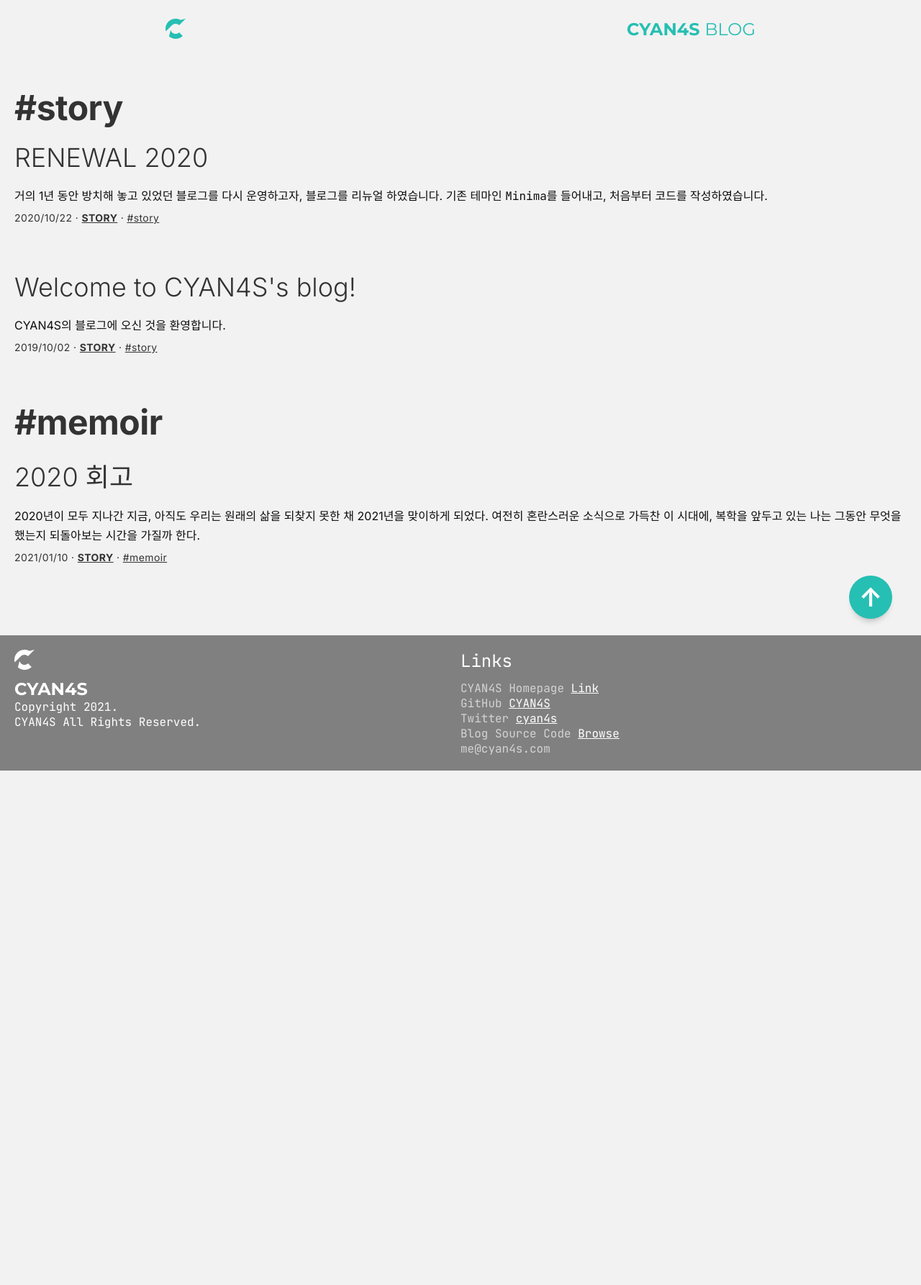
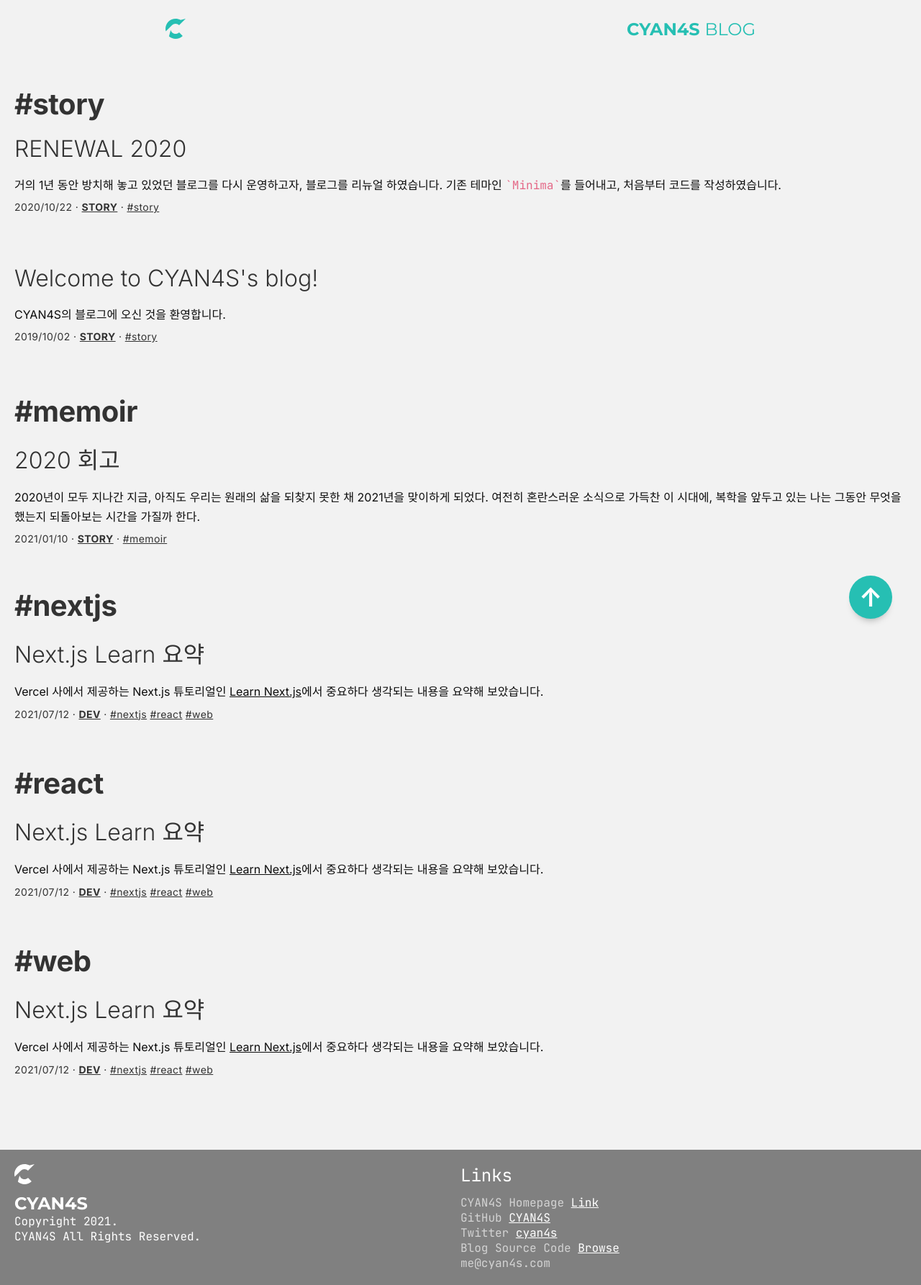
Before and after one commit to CYAN4S/blog, a Jekyll site: the page built from tags.html, in a window 1280 px wide. Shown: the whole page at 72% size. Built offline with Jekyll 4.4.1, drawn with Linux system fonts in a browser that asks for light colours; before the commit the page ends 1071 px from its top, so only the background shows below that; some of the changed lines change nothing that is shown.

Commit message:
Add post 20210712

````diff
--- /dev/null
+++ b/_posts/2021-07-12-nextjs-learn.md
@@ -0,0 +1,412 @@
+---
+title: "Next.js Learn 요약"
+categories: [dev]
+tags: [nextjs, react, web]
+---
+
+Vercel 사에서 제공하는 Next.js 튜토리얼인 [Learn Next.js](https://nextjs.org/learn)에서 중요하다 생각되는 내용을 요약해 보았습니다.
+
+튜토리얼을 통해 제작된 프로젝트는 [이 링크](https://github.com/CYAN4S/nextjs-blog)를 통해 볼 수 있으며, 해당 프로젝트는 TypeScript를 사용합니다. 이 요약본은 JavaScript를 기준으로 서술하였습니다.
+
+> 이 포스트는 Next.js를 이미 알고 있는 사람들이, 자신의 지식을 재확인할 수 있는 용도로 작성되었습니다. [Learn Next.js](https://nextjs.org/learn)에서 보다 친절한 강의가 있으니, 이 포스트로 Next.js를 입문하시는 것은 권장드리지 않습니다.
+
+## Create a Next.js App
+
+### 앱 생성
+
+[Create Next App](https://nextjs.org/docs/api-reference/create-next-app)을 이용해 Next.js 앱을 자동으로 만들 수 있습니다.
+
+```shell
+npx create-next-app
+# Typescript
+npx create-next-app --typescript
+```
+
+### CLI에서 앱 구동
+
+[CLI](https://nextjs.org/docs/api-reference/cli) 환경에서 서버를 실행할 수 있습니다. 생성된 디렉토리에서 다음 커맨드를 실행하여 개발 서버를 구동합니다.
+
+```shell
+npm run dev
+```
+
+개발 서버는 [Fast Refresh](https://nextjs.org/docs/basic-features/fast-refresh)가 적용되어 있어, 파일 내용의 변경점을 브라우저에 즉시 반영합니다.
+
+## Navigate Between Pages
+
+Next.js에서의 페이지는 [`pages` 디렉토리](https://nextjs.org/docs/basic-features/pages)의 파일에서 내보낸 React 컴포넌트입니다.
+
+페이지는 해당 **파일 이름**에 따라 라우트(경로)와 연결됩니다. 예를 들어:
+
+- `pages/posts/first-post.js`의 라우트는 `/posts/first-post`입니다.
+- `pages/index.js`의 라우트는 `/`입니다.
+
+### Link 컴포넌트
+
+[라우팅](https://nextjs.org/docs/routing/introduction)은 페이지 링크에 사용되는 `<a>` HTML 태그를 **[Link 컴포넌트](https://nextjs.org/docs/api-reference/next/link)**로 감싸서 사용합니다.
+
+```jsx
+import Link from "next/link";
+
+<h1 className="title">
+  Read{" "}
+  <Link href="/posts/first-post">
+    <a>this page!</a>
+  </Link>
+</h1>;
+```
+
+### Client-Side Navigation
+
+Link 컴포넌트는 같은 Next.js 앱에 있는 두 페이지 간에 **client-side navigation**을 활성화합니다.
+
+Client-side navigation이란 페이지 전환이 *JavaScript*로 이루어지는 것으로, 이는 기존 브라우저의 탐색 기능보다 빠르게 작동합니다.
+
+#### Code splitting 및 Prefetch
+
+Next.js는 code splitting을 자동으로 수행하여, 각 페이지는 필요에 의해서만 로드됩니다. 이를 통해 수백개의 페이지가 있어도 홈페이지가 빠르게 로드됩니다.
+
+또한, 프로덕션 상태에서 Link 컴포넌트가 사용자의 화면에 표시될 때, Next.js는 백그라운드에서 자동으로 링크된 페이지에 해당하는 코드를 **prefetch**합니다. 그 결과로 링크를 클릭할 때 페이지 전환이 빠르게 이루어집니다.
+
+## Assets, Metadata, CSS
+
+Next.js는 CSS와 Sass 지원이 기본 탑재되어 있습니다.
+
+### Assets
+
+Next.js는 이미지같은 정적 리소스를 [`public` 디렉토리](https://nextjs.org/docs/basic-features/static-file-serving)에 두어 활용할 수 있습니다.
+
+#### Image 컴포넌트 및 최적화
+
+[Image 컴포넌트](https://nextjs.org/docs/api-reference/next/image)는 일반 `<img>` HTML 태그의 확장형이며, 최적화를 자동으로 수행합니다.
+
+```jsx
+import Image from "next/image";
+
+const YourComponent = () => (
+  <Image
+    src="/images/profile.jpg" // Route of the image file
+    height={144} // Desired size with correct aspect ratio
+    width={144} // Desired size with correct aspect ratio
+    alt="Your Name"
+  />
+);
+```
+
+### Metadata
+
+`<title>` 등의 `<head>` 태그에 해당하는 메타데이터는 [Head 컴포넌트](https://nextjs.org/docs/api-reference/next/head)를 활용하여 변경합니다.
+
+```jsx
+import Head from "next/head";
+
+export default function FirstPost() {
+  return (
+    <>
+      <Head>
+        <title>First Post</title>
+      </Head>
+      <h1>First Post</h1>
+    </>
+  );
+}
+```
+
+> `./pages/document.js` 파일을 생성하여 [커스텀 `Document`](https://nextjs.org/docs/advanced-features/custom-document)로 `<html>` 에 해당되는 어트리뷰트(`lang` 등)를 수정할 수 있습니다.
+
+### CSS
+
+Next.js는 기본적으로 여러 형태의 [CSS 지원](https://nextjs.org/docs/basic-features/built-in-css-support)을 기본적으로 포함합니다.
+
+### Layout 컴포넌트
+
+Layout 컴포넌트를 만들어 모든 페이지에서 활용할 수 있게 만들 수 있습니다. 예로, `components/layout.js` 파일을 만들어 CSS Modules을 적용한 예시입니다.
+
+```jsx
+import styles from "./layout.module.css";
+
+export default function Layout({ children }) {
+  return <div className={styles.container}>{children}</div>;
+}
+```
+
+### 전역 스타일
+
+**`pages/_app.js`의 [`App` 컴포넌트](https://nextjs.org/docs/advanced-features/custom-app)**는 모든 페이지를 아우르는 top-level 컴포넌트입니다. 이를 통해 전역 CSS를 적용하는 등, 다른 페이지를 탐색할 때도 상태를 유지하는 데 사용할 수 있습니다.
+
+```jsx
+import "../styles/global.css";
+
+export default function App({ Component, pageProps }) {
+  return <Component {...pageProps} />;
+}
+```
+
+## Pre-rendering, Data Fetching
+
+### Pre-rendering
+
+Next.js는 기본적으로 모든 페이지를 **pre-render**합니다. 즉, _모든 페이지에 대한 HTML을 사전에 생성합니다._ Pre-rendering은 성능과 SEO에 유리합니다.
+
+생성된 각 HTML 문서는 작은 JavaScript 코드를 포함하며, 페이지가 로드될 때 JavaScript 코드가 수행되어 페이지를 완전히 인터렉티브하게 만들어주는 **hydration** 과정이 수행됩니다.
+
+#### Plain React 앱과의 차이
+
+Plain한 React 앱은 pre-render 과정이 없기에 모든 웹 요소가 hydration을 통해 초기화되며, JavaScript를 비활성화하면 아무 것도 표시되지 않습니다. 이와 달리 Next.js는 Pre-rendered HTML이 표시된 후, JavaScript가 React 컴포넌트를 초기화하는 방식으로 이루어집니다.
+
+### 두 가지의 Pre-rendering
+
+Next.js의 pre-rendering에는 페이지에 대한 HTML을 **어느 시점에** 생성하는 지에 따라 두 가지로 나누어집니다.
+
+- [**Static Generation(정적 생성)**](https://nextjs.org/docs/basic-features/pages#static-generation-recommended): **빌드될 때** HTML이 생성됩니다.
+- [**Server-side Rendering(SSR)**](https://nextjs.org/docs/basic-features/pages#server-side-rendering): **각 요청마다** HTML이 생성됩니다.
+
+> 개발 모드에서는 무조건 SSR로 동작합니다.
+
+중요한 점은, Next.js에서는 각 페이지 별로 어떤 Pre-redering 방식을 사용할 지 **선택**할 수 있습니다.
+
+요청마다 페이지를 렌더링하는 것보다 한 번 생성된 페이지를 CDN에서 제공하는 것이 더욱 빠르기에, 가급적 **Static Generation**을 사용하는 것이 좋습니다.
+
+자기 자신에게 "사용자의 요청에 **앞서서** 페이지를 pre-render할 수 있나?" 라는 질문을 던지는 것이 방법 결정에 도움이 됩니다. 만약 대답이 "할 수 있다." 이면 **정적 생성**을 선택하는 것이 좋습니다.
+
+만약 페이지에 자주 갱신되는 데이터를 표시해야 하고, 페이지 내용이 요청마다 매번 변경된다면 정적 생성은 좋은 선택이 아닙니다. **Server-side Rendering**은 다소 느리지만, 항상 최신 정보를 페이지에 표시할 수 있습니다. 혹은, pre-render 없이 Client-side JavaScript를 통해 표시할 수도 있습니다.
+
+### Static Generation, Data Fetching
+
+정적 생성은 데이터 유무와 관계없이 이루어질 수 있습니다.
+
+외부 데이터 페칭이 필요하지 않은 페이지는 프로덕션 빌드 때 자동으로 정적 생성이 이루어집니다.
+
+혹은, HTML을 렌더링하기 전에 먼저 외부 데이터 페칭(파일 시스템 접근, 외부 API 호출, DB 쿼리 등)이 필요한 경우인 [**데이터를 포함한** 정적 생성](https://nextjs.org/docs/basic-features/pages#static-generation-with-data) 또한 기본적으로 지원합니다.
+
+Next.js에서는 데이터 페칭을 포함한 페이지 생성을 위해 **[`getStaticProps`](https://nextjs.org/docs/basic-features/data-fetching#getstaticprops-static-generation)** 라는 async 함수를 사용할 수 있습니다. 페이지 컴포넌트를 export할 때 같이 export할 수 있으며, 기본적인 내용은 다음과 같습니다.
+
+- 프로덕션 빌드 때 수행되며,
+- 함수 내에서 외부 데이터를 페치하고, 페이지에 props로 전달할 수 있습니다.
+
+```jsx
+export default function Home(props) {
+  // ...
+}
+
+export async function getStaticProps() {
+  // Get external data from the file system, API, DB, etc.
+
+  // The value of the `props` key will be passed to the `Home` component
+  return {
+    props: {},
+  };
+}
+```
+
+`getStaticProps`를 사용함으로서, Next.js에게 *이 페이지는 데이터 의존성이 있어서 pre-render 이전에 먼저 수행해야 함*이라 안내할 수 있습니다.
+
+이를 통해 Markdown 형태의 블로그 포스트를 불러와 블로그 사이트를 만들 수 있습니다. 다음은 이를 활용한 블로그 사이트 코드의 일부입니다.
+
+```jsx
+import { getSortedPostsData } from "../lib/posts";
+
+export async function getStaticProps() {
+  const allPostsData = getSortedPostsData();
+  return {
+    props: {
+      allPostsData,
+    },
+  };
+}
+
+export default function Home({ allPostsData }) {
+  /* ... */
+}
+```
+
+### getStaticProps 세부 사항
+
+`getStaticProps`는 **server-side에서만 작동**합니다. client-side에선 절대로 작동하지 않기에, 브라우저에 전송하는 것 없이 DB에 직접적으로 쿼리를 보낼 수도 있습니다.
+
+**개발 모드**에서는 `getStaticProps`는 *매 요청*마다 실행됩니다. **프로덕션 모드**에서는 기본적으로 _빌드 시_ 수행되지만, [`getStaticPaths`](https://nextjs.org/docs/basic-features/data-fetching#getstaticpaths-static-generation)가 반환하는 [`fallback` key](https://nextjs.org/docs/basic-features/data-fetching#the-fallback-key-required) 를 이용해 변경할 수 있습니다.
+
+`getStaticProps`는 **페이지에 의해서만** export될 수 있습니다.
+
+### 요청 시 데이터 페칭
+
+#### `getServerSideProps`를 이용한 SSR
+
+만약 데이터를 빌드가 아닌 **요청 시** 페치해야 한다면, Server-side Rendering을 이용할 수 있습니다. 이는 `getStaticProps` 대신 [`getServerSideProps`](https://nextjs.org/docs/basic-features/data-fetching#getserversideprops-server-side-rendering)를 export합니다.
+
+```jsx
+export async function getServerSideProps(context) {
+  return {
+    props: {
+      // props for your component
+    },
+  };
+}
+```
+
+`getServerSideProps`는 요청 시 호출되는 특성으로 인해, 파라미터인 `context`에는 요청과 관련된 파라미터들이 포함되어 있습니다.
+
+#### Client-side Rendering
+
+페이지에서 외부 데이터를 필요로 하지 않는 부분은 정적으로 생성 후, 페이지가 로드될 때 JavaScript를 통해 외부 데이터를 페치하여 남은 부분을 배치하는 [Client-side Rendering](https://nextjs.org/docs/basic-features/data-fetching#fetching-data-on-the-client-side)을 사용할 수도 있습니다.
+
+CSR은 사용자 대시보드와 같이 개인적이고, 사용자 특정적이고, SEO와는 상관없고, pre-render될 필요없는 페이지에 적합합니다.
+
+CSR을 위해 Next.js에는 [SWR](https://swr.vercel.app/)이라는 React hook 사용을 권장합니다. SWR은 캐싱, 재검증, 포커스 트래킹, 주기마다 다시 패칭 등을 관리할 수 있습니다.
+
+```jsx
+import useSWR from "swr";
+
+function Profile() {
+  const { data, error } = useSWR("/api/user", fetch);
+
+  if (error) return <div>failed to load</div>;
+  if (!data) return <div>loading...</div>;
+  return <div>hello {data.name}!</div>;
+}
+```
+
+## Dynamic Routes
+
+Next.js에서는 **페이지의 경로**가 외부 데이터에 의존적인 경우에도 페이지의 정적 생성이 가능합니다. 이는 Next.js의 **dynamic URLs**을 활성화합니다.
+
+블로그의 게시글을 예로 들자면, 먼저 [Dynamic routes](https://nextjs.org/docs/routing/dynamic-routes)를 만듭니다. Dynamic routes는 이름이 `[` 로 시작하여 `]`로 끝나는 페이지입니다. 예를 들어 `pages/posts/[id].js`를 가정해보겠습니다.
+
+아까 전부터 해왔던 것 처럼, 페이지를 렌더링하는 코드를 적습니다. 그 다음, [`getStaticPaths`](https://nextjs.org/docs/basic-features/data-fetching#getstaticpaths-static-generation)라는 async 함수를 같이 export합니다. `getStaticPaths` 함수에서는, **주소값이 될 수 있는 모든 값의 리스트를 반환**해야 합니다. 예시인 `pages/posts/[id].js`에서는, `id`의 **모든 가능한 값**의 리스트를 반환해야합니다.
+
+끝으로, `getStaticProps`를 적용합니다. 여기에서는 `params`로 온 주소값(`id`)을 이용하여 필요한 데이터를 페치합니다.
+
+```jsx
+import Layout from "../../components/layout";
+
+export default function Post() {
+  return <Layout>...</Layout>;
+}
+
+export async function getStaticPaths() {
+  // Return a list of possible value for id
+}
+
+export async function getStaticProps({ params }) {
+  // Fetch necessary data for the blog post using params.id
+}
+```
+
+### getStaticPaths
+
+`getStaticPaths`가 반환해야 하는 값은 다음 형태를 가지고 있어야 합니다.
+
+```js
+return {
+  paths: [
+    { params: { id: "1" } },
+    { params: { id: "2" } },
+    { params: { id: "3" } },
+  ],
+  fallback: false,
+};
+```
+
+- `paths`: 가능한 주소값을 모두 담는 일종의 배열로, _그냥 배열 형태가 아닌_ **반드시** 위의 형태를 띄어야합니다.
+- `fallback`: `paths`에 해당되지 않는 주소가 들어올 때 처리 방법을 지정합니다. 뒤에서 자세히 설명하겠습니다.
+
+### getStaticProps
+
+`getStaticPaths`를 통해 얻은 주소값을 통해 `getStaticProps`에서 필요한 데이터를 페치합니다. 다음은 `id` 값(주소값)을 이용하는 예시입니다.
+
+```js
+import { getAllPostIds, getPostData } from "../../lib/posts";
+
+export async function getStaticProps({ params }) {
+  const postData = getPostData(params.id);
+  return {
+    props: {
+      postData,
+    },
+  };
+}
+```
+
+### Dynamic Routes 세부 사항
+
+`getStaticProps`와 비슷하게, `getStaticPaths`는 **개발 모드**에서는 *매 요청*마다, **프로덕션 모드**에서는 *빌드 시* 수행됩니다.
+
+#### Fallback
+
+`getStaticPaths`가 반환하는 객체의 [`fallback`](https://nextjs.org/docs/basic-features/data-fetching#the-fallback-key-required)은 `boolean | "blocking"` 형태로, 값에 따라 적용되는 효과는 다음과 같습니다.
+
+- [`fallback`이 `false`](https://nextjs.org/docs/basic-features/data-fetching#fallback-false): `getStaticPaths`의 반환값에 해당되지 않는 주소는 **404 페이지**로 처리합니다.
+- [`fallback`이 `true`](https://nextjs.org/docs/basic-features/data-fetching#fallback-true): `getStaticProps`의 행동이 바뀝니다.
+  - `getStaticPaths`의 반환값에 해당되는 주소의 페이지는 빌드 때 렌더링됩니다.
+  - 빌드 때 랜더링되지 않은 페이지의 주소는 404 페이지로 처리되지 **않으며**, 대신 해당 주소의 첫 요청에 대해 해당 페이지의 "fallback" 버전을 보여줍니다.
+  - 그와 동시에, Next.js가 요청받은 주소의 페이지를 정적 생성합니다. 후에 동일한 주소 요청이 들어올 경우 다른 pre-render된 페이지와 동일하게 취급합니다.
+- [`fallback`이 `blocking`](https://nextjs.org/docs/basic-features/data-fetching#fallback-blocking): 새로운 경로는 `getStaticProps`를 이용해 SSR되며, 이후의 요청을 위해 캐싱됩니다.
+
+#### 모든 경로 잡기
+
+Dynamic route에 점 3개(`...`)를 넣어 [모든 경로를 잡을 수 있습니다](https://nextjs.org/docs/routing/dynamic-routes#catch-all-routes). 예를 들어, `pages/posts/[...id].js`는 `/posts/a`, `/posts/a/b`, `/posts/a/b/c` 등을 잡습니다.
+
+이 때, `getStaticPaths`는 다음과 같아야합니다.
+
+```js
+return [
+  {
+    params: {
+      // Statically Generates /posts/a/b/c
+      id: ["a", "b", "c"],
+    },
+  },
+];
+```
+
+이 경우, `getStaticProps`는 다음 형태가 됩니다.
+
+```js
+export async function getStaticProps({ params }) {
+  // params.id will be like ['a', 'b', 'c']
+}
+```
+
+#### 라우터
+
+Next.js의 라우터에 접근하려면, [`next/router`](https://nextjs.org/docs/api-reference/next/router)의 [`useRouter`](https://nextjs.org/docs/api-reference/next/router#userouter) hook을 import하여 사용할 수 있습니다.
+
+#### 404 페이지
+
+`pages/404.js` 파일을 이용해 [자체 404 페이지](https://nextjs.org/docs/advanced-features/custom-error-page#404-page)를 만듭니다.
+
+## API Routes
+
+[API Routes](https://nextjs.org/docs/api-routes/introduction)로 API 엔드포인트를 만들 수 있습니다. `pages/api` 디렉토리 안에 함수를 만들어 넣으면 되며, 그 함수는 다음과 같은 형식입니다.
+
+```js
+// req = HTTP incoming message, res = HTTP server response
+export default function handler(req, res) {
+  // ...
+}
+```
+
+이는 서버리스 함수(람다)로 배포될 수 있습니다.
+
+사용 예로, `pages/api/hello.js`의 내용을 다음과 같이 만들고, `api/hello`로 접속합니다.
+
+```js
+export default function handler(req, res) {
+  res.status(200).json({ text: "Hello" });
+}
+```
+
+```json
+{ "text": "Hello" }
+```
+
+- `req`: [`http.IncomingMessage`](https://nodejs.org/api/http.html#http_class_http_incomingmessage) 형식. 참고로 [미리 제작된 미들웨어](https://nextjs.org/docs/api-routes/api-middlewares)를 제공합니다.
+- `res`: [`http.ServerResponse`](https://nodejs.org/api/http.html#http_class_http_serverresponse) 형식. 참고로 [도우미 함수](https://nextjs.org/docs/api-routes/response-helpers)를 제공합니다.
+
+### API Routes 세부 사항
+
+절대로 `getStaticProps`나 `getStaticPaths`에서 **API Route를 페치하지 마십시오**.
+
+API Routes를 잘 사용한 사례로, 폼 입력을 관리하는 경우입니다.
+
+이 외에도, [Preview Mode](https://nextjs.org/docs/advanced-features/preview-mode), [Dynamic API Routes](https://nextjs.org/docs/api-routes/dynamic-api-routes) 등의 기능이 있습니다.
--- a/_sass/main.scss
+++ b/_sass/main.scss
@@ -1,4 +1,5 @@
 $cyan: #26bfb3;
+$keycyan: #009286;
 $keyblack: #0d0d0d;
 $softblack: #333333;
 
@@ -15,10 +16,15 @@ $sanserif: "Inter", "Noto Sans KR", sans-serif;
 $serif: "Noto Serif KR", serif;
 $titling: "Montserrat", "Gotham", "Metropolis", "Gontserrat", "Proxima Nova",
   sans-serif;
-$mono: "Jetbrains Mono", monospace;
+$mono: "Jetbrains Mono", "Noto Sans KR", monospace;
 
 * {
   box-sizing: border-box;
+}
+
+::selection {
+  background-color: $cyan;
+  color: white;
 }
 
 body {
@@ -29,6 +35,13 @@ body {
 
 code {
   font-family: $mono;
+  color: #e46786;
+
+}
+
+code.language-plaintext::before,
+code.language-plaintext::after {
+  content: "`";
 }
 
 ul {
@@ -42,8 +55,17 @@ a {
   text-decoration: underline;
 }
 
-h1,h2,h3,h4,h5,h6 {color: $softblack;}
-p{color: $keyblack;}
+h1,
+h2,
+h3,
+h4,
+h5,
+h6 {
+  color: $softblack;
+}
+p {
+  color: $keyblack;
+}
 
 header .inside,
 footer .inside {
@@ -166,27 +188,31 @@ article {
       line-height: 1.5;
       border-radius: $gap;
       overflow: auto;
+      code {
+        color: white;
+      }
     }
   }
 
   h2 {
-    margin: 44px 0 36px;
+    margin: 96px 0 36px;
   }
 
   h3 {
-    margin: 40px 0 32px;
+    margin: 56px 0 32px;
   }
 
   h4 {
-    margin: 36px 0 28px;
+    margin: 52px 0 28px;
   }
 
   p {
     margin: 0 0 20px;
   }
 
-  a {
-    color: $cyan;
+  a,
+  a > code {
+    color: $keycyan;
   }
 
   ul {
@@ -220,14 +246,14 @@ h1 {
 }
 
 h2 {
-  font-size: 48px;
+  font-size: 40px;
   font-weight: 700;
   letter-spacing: -0.5px;
   margin: 0 0 8px;
 }
 
 h3 {
-  font-size: 36px;
+  font-size: 32px;
   font-weight: 300;
   margin: 18px 0;
 }
@@ -277,10 +303,13 @@ p {
 }
 
 blockquote {
-  margin: 48px 0;
+  background-color: rgb(233, 233, 233);
+  margin: 24px 0;
+  padding: 20px;
+  border-radius: 20px;
   p {
-    color: $cyan;
-    font: 400 36px "JetBrains Mono";
+    margin: 0;
+    color: black;
   }
 }
 
````
